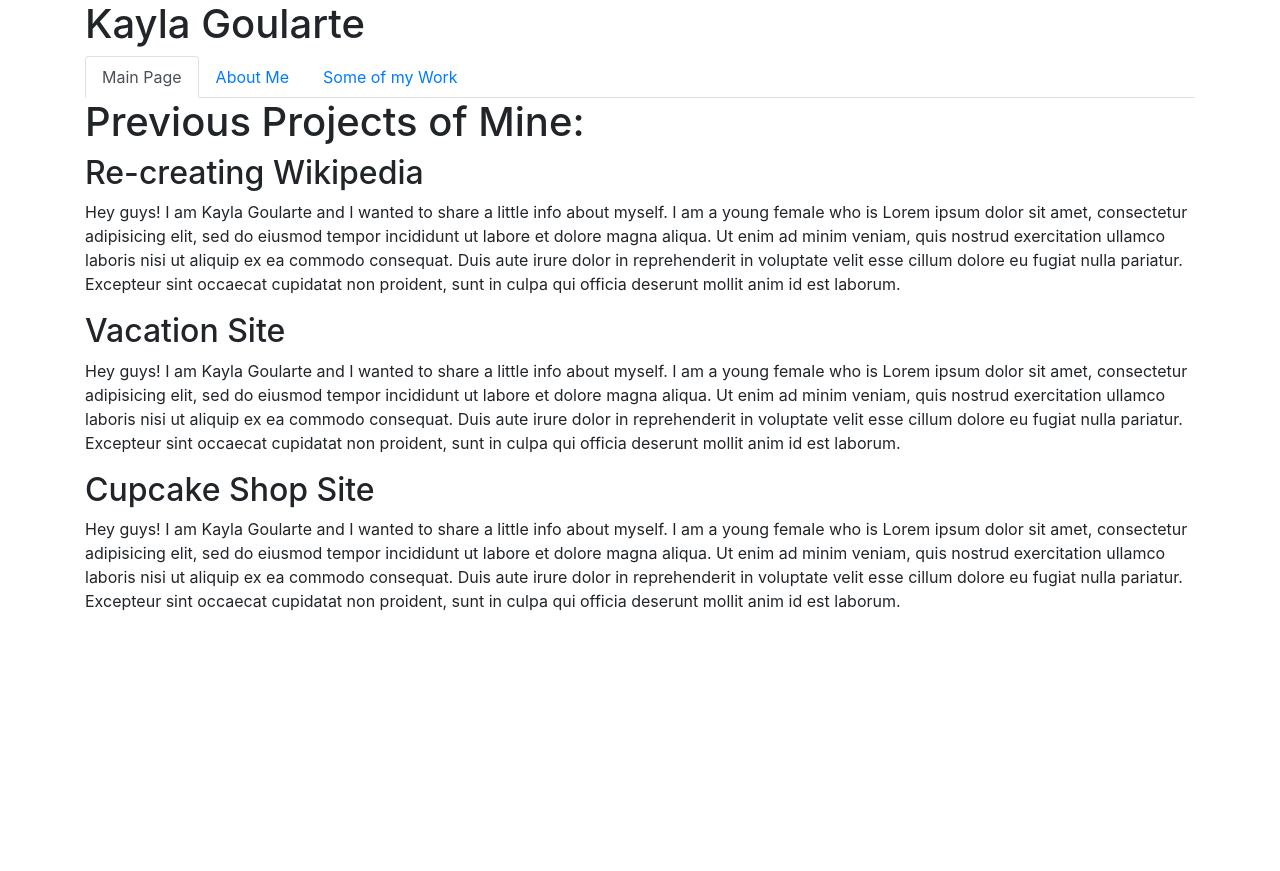
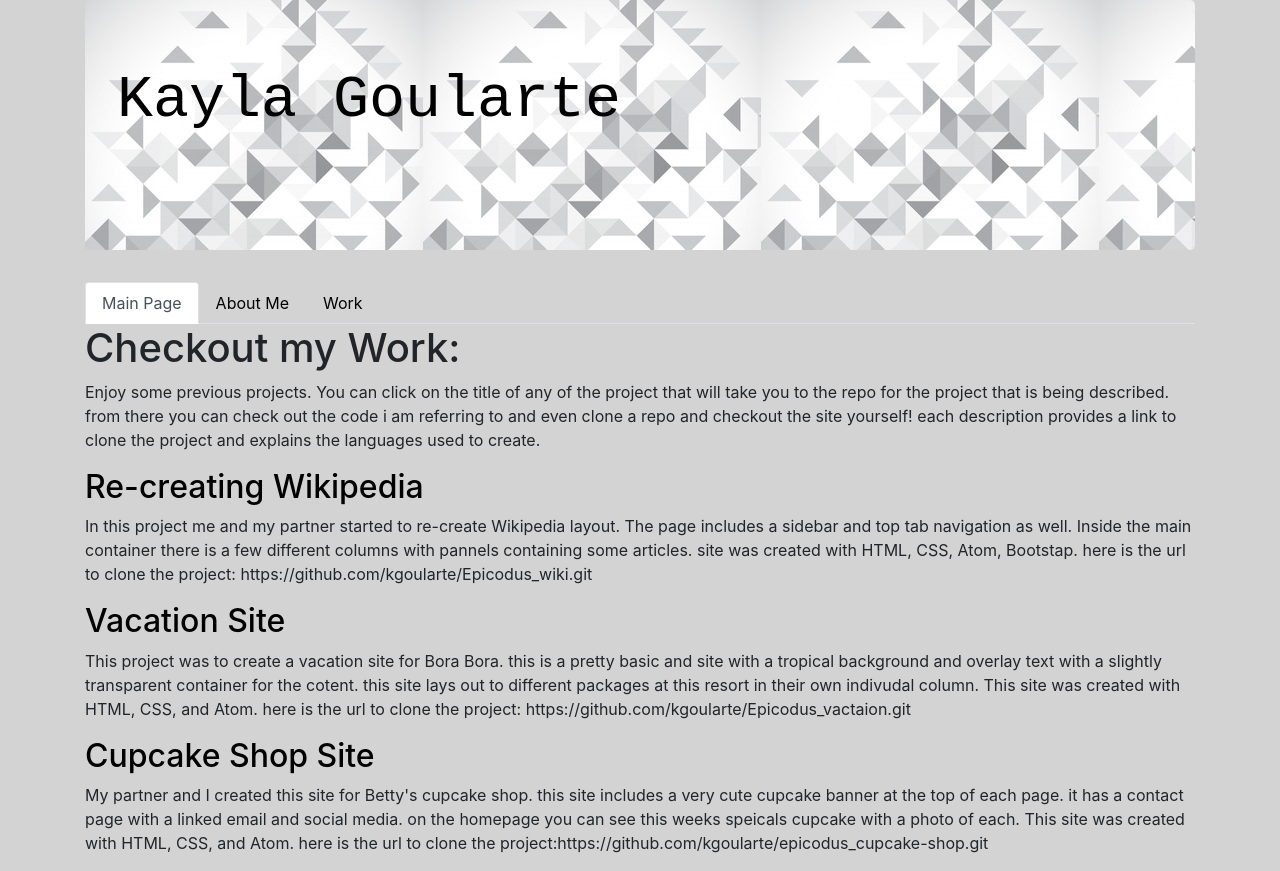
Before and after one commit to kgoularte/Epicodus_portfolio, a plain HTML site: page work.html in a window 1280 px wide. Before the commit the page ends 800 px from the top, so only its background shows below. Drawn offline with nearby package versions, Linux system fonts and the light colour scheme.

Commit message:
add img to jumbotron, content on work page, and links to repos

```diff
--- a/css/styles.css
+++ b/css/styles.css
@@ -1,4 +1,25 @@
 .col-md-12 img {
-  align-items: center;
   box-shadow: 10px 10px 25px grey;
+  float: left;
+  margin-right: 20px;
 }
+.jumbotron{
+  background-image: url(../img/header.jpg);
+  height: 250px;
+}
+.jumbotron h1 {
+  color: black;
+  text-shadow: 20px 10px 80px white;
+  font-size: 60px;
+  font-family: monospace;
+}
+body {
+  background-color: lightgrey;
+}
+.container {
+  outline: 10px;
+  outline-color: black;
+}
+a {
+  color: black;
+}
--- a/work.html
+++ b/work.html
@@ -8,7 +8,9 @@
 </head>
 <body>
   <div class="container">
+    <div class="jumbotron">
       <h1>Kayla Goularte</h2>
+      </div>
       <ul class="nav nav-tabs">
         <li class="nav-item">
           <a class="nav-link active" href="index.html">Main Page</a>
@@ -16,23 +18,26 @@
         <li class="nav-item">
           <a class="nav-link" href="about-me.html">About Me</a>
           <li class="nav-item">
-              <a class="nav-link" href="work.html">Some of my Work</a>
+            <a class="nav-link" href="work.html">Work</a>
           </li>
         </li>
       </ul>
-        <h1> Previous Projects of Mine:</h1>
       <div class="row">
         <div class="col-md-12">
-            <h2>Re-creating Wikipedia</h2>
-            <p>Hey guys! I am Kayla Goularte and I wanted to share a little info about myself. I am a young female who is Lorem ipsum dolor sit amet, consectetur adipisicing elit, sed do eiusmod tempor incididunt ut labore et dolore magna aliqua. Ut enim ad minim veniam, quis nostrud exercitation ullamco laboris nisi ut aliquip ex ea commodo consequat. Duis aute irure dolor in reprehenderit in voluptate velit esse cillum dolore eu fugiat nulla pariatur. Excepteur sint occaecat cupidatat non proident, sunt in culpa qui officia deserunt mollit anim id est laborum.</p>
+          <h1>Checkout my Work:</h1>
+          <p>Enjoy some previous projects. You can click on the title of any of the project that will take you to the repo for the project that is being described. from there you can check out the code i am referring to and even clone a repo and checkout the site yourself! each description provides a link to clone the project and explains the languages used to create.</p>
         </div>
         <div class="col-md-12">
-              <h2>Vacation Site</h2>
-              <p>Hey guys! I am Kayla Goularte and I wanted to share a little info about myself. I am a young female who is Lorem ipsum dolor sit amet, consectetur adipisicing elit, sed do eiusmod tempor incididunt ut labore et dolore magna aliqua. Ut enim ad minim veniam, quis nostrud exercitation ullamco laboris nisi ut aliquip ex ea commodo consequat. Duis aute irure dolor in reprehenderit in voluptate velit esse cillum dolore eu fugiat nulla pariatur. Excepteur sint occaecat cupidatat non proident, sunt in culpa qui officia deserunt mollit anim id est laborum.</p>
+          <h2><a href="https://github.com/kgoularte/Epicodus_wiki">Re-creating Wikipedia</a></h2>
+          <p>In this project me and my partner started to re-create Wikipedia layout. The page includes a sidebar and top tab navigation as well. Inside the main container there is a few different columns with pannels containing some articles. site was created with HTML, CSS, Atom, Bootstap. here is the url to clone the project: https://github.com/kgoularte/Epicodus_wiki.git </p>
         </div>
         <div class="col-md-12">
-              <h2>Cupcake Shop Site</h2>
-              <p>Hey guys! I am Kayla Goularte and I wanted to share a little info about myself. I am a young female who is Lorem ipsum dolor sit amet, consectetur adipisicing elit, sed do eiusmod tempor incididunt ut labore et dolore magna aliqua. Ut enim ad minim veniam, quis nostrud exercitation ullamco laboris nisi ut aliquip ex ea commodo consequat. Duis aute irure dolor in reprehenderit in voluptate velit esse cillum dolore eu fugiat nulla pariatur. Excepteur sint occaecat cupidatat non proident, sunt in culpa qui officia deserunt mollit anim id est laborum.</p>
+          <h2><a href="https://github.com/kgoularte/Epicodus_vactaion">Vacation Site</a></h2>
+          <p>This project was to create a vacation site for Bora Bora. this is a pretty basic and site with a tropical background and overlay text with a slightly transparent container for the cotent. this site lays out to different packages at this resort in their own indivudal column. This site was created with HTML, CSS, and Atom. here is the url to clone the project: https://github.com/kgoularte/Epicodus_vactaion.git </p>
+        </div>
+        <div class="col-md-12">
+          <h2><a href="https://github.com/kgoularte/epicodus_cupcake-shop">Cupcake Shop Site</a></h2>
+          <p>My partner and I created this site for Betty's cupcake shop. this site includes a very cute cupcake banner at the top of each page. it has a contact page with a linked email and social media. on the homepage you can see this weeks speicals cupcake with a photo of each. This site was created with HTML, CSS, and Atom. here is the url to clone the project:https://github.com/kgoularte/epicodus_cupcake-shop.git </p>
         </div>
       </div>
     </div>
```
Also changed, not shown: about-me.html (+4 -2 lines), index.html (+5 -4 lines), img/header.jpg (added). Lines whose indentation alone changed are shown as unchanged.
